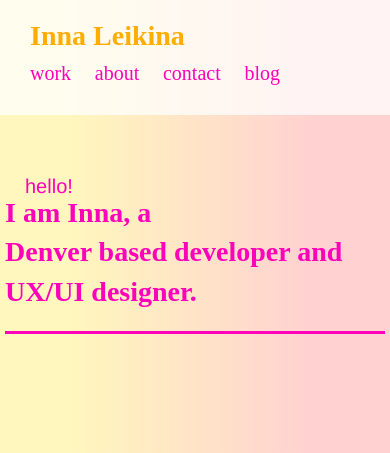
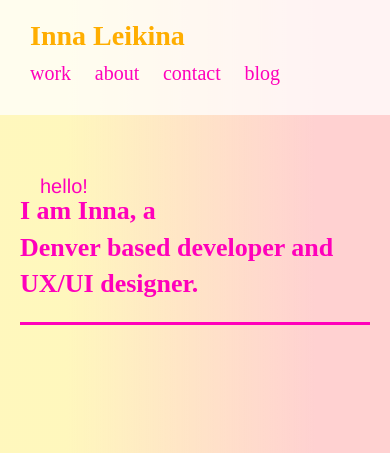
Before and after one commit to innaleikina/portfolio-2019, a website: page app/public/index.html in a window 390 px wide. Shown: the top 453 px of the page. Drawn offline with nearby package versions, Linux system fonts and the light colour scheme; no server answers.

Commit message:
width adjustment home page

```diff
--- a/app/public/css/body.css
+++ b/app/public/css/body.css
@@ -96,7 +96,8 @@ html {
 
 @media only screen and (max-width:480px){
     #body{
-        width:380px;
+        width:350px;
+        /* border:1px red solid; */
         }
 }
 
@@ -130,7 +131,7 @@ html {
 
 @media only screen and (max-width:500px){
     #intro-big {
-        font-size: 28px;
+        font-size: 26px;
         line-height: 1.4;
         width:380px;
     }
```
